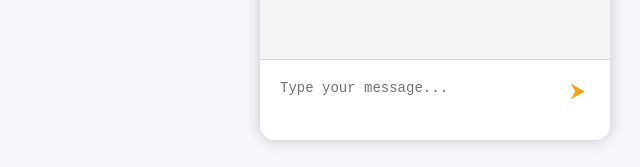
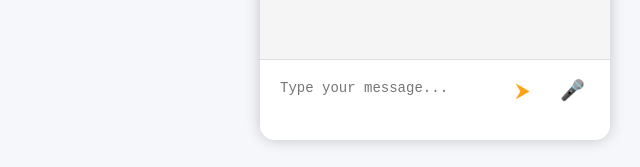
Before and after one commit to Anurag1275/Fintalk-, a plain HTML site: page index.html in a window 1280 px wide. Both pictures are taken after a click on the link "CHAT NOW". Shown: the part 630-797 px from the top of the page, 640-1280 px from the left. Drawn offline with nearby package versions, Linux system fonts and the light colour scheme.

Commit message:
Update index.html

```diff
--- a/index.html
+++ b/index.html
@@ -5,8 +5,8 @@
     <meta name="viewport" content="width=device-width, initial-scale=1.0">
     <title>Finance Chatbot</title>
     <link rel="stylesheet" href="style.css">
-      <link rel="stylesheet" href="https://fonts.googleapis.com/css2?family=Material+Symbols+Outlined:opsz,wght,FILL,GRAD@48,400,0,0"/>
-     <link type="image/png" sizes="16x16" rel="icon" href="icons8-bot-16.png">
+    <link rel="stylesheet" href="https://fonts.googleapis.com/css2?family=Material+Symbols+Outlined:opsz,wght,FILL,GRAD@48,400,0,0"/>
+    <link type="image/png" sizes="16x16" rel="icon" href="icons8-bot-16.png">
 </head>
 <body>
 
@@ -66,6 +66,7 @@
     <div class="chat-input">
         <textarea placeholder="Type your message..."></textarea>
         <span class="send-btn">⮞</span>
+        <span class="mic-btn">🎤</span> <!-- Microphone button -->
     </div>
 </div>
 
```
